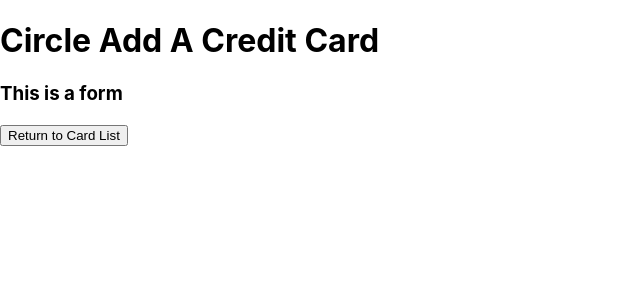
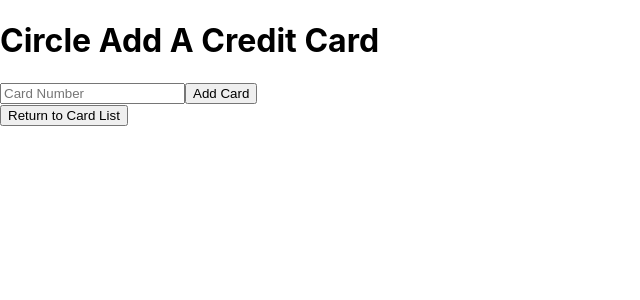
Before and after one commit to circle-mchang/react-app-practice, a React (Create React App) app: page / in a window 1280 px wide. Both pictures are taken after a click on the button "Link New Card". Shown: the top 300 px of the page, without its empty margins (0-640 px from the left). Built offline with nearby package versions, Linux system fonts and the light colour scheme.

Commit message:
Add form for cards

```diff
--- a/src/components/NewCardForm.js
+++ b/src/components/NewCardForm.js
@@ -1,9 +1,19 @@
 import React from "react";
 
-function NewCardForm(props){
+function NewCardForm(){
+    function handleNewCardFormSubmission(event) {
+        event.preventDefault();
+        console.log(event.target.cardNumber.value);
+    }
     return (
         <React.Fragment>
-            <h3>This is a form</h3>
+            <form onSubmit={handleNewCardFormSubmission}>
+                <input
+                type='string'
+                name='cardNumber'
+                placeholder='Card Number'/>
+                <button type="submit">Add Card</button>
+            </form>
         </React.Fragment>
     )
 }
```
